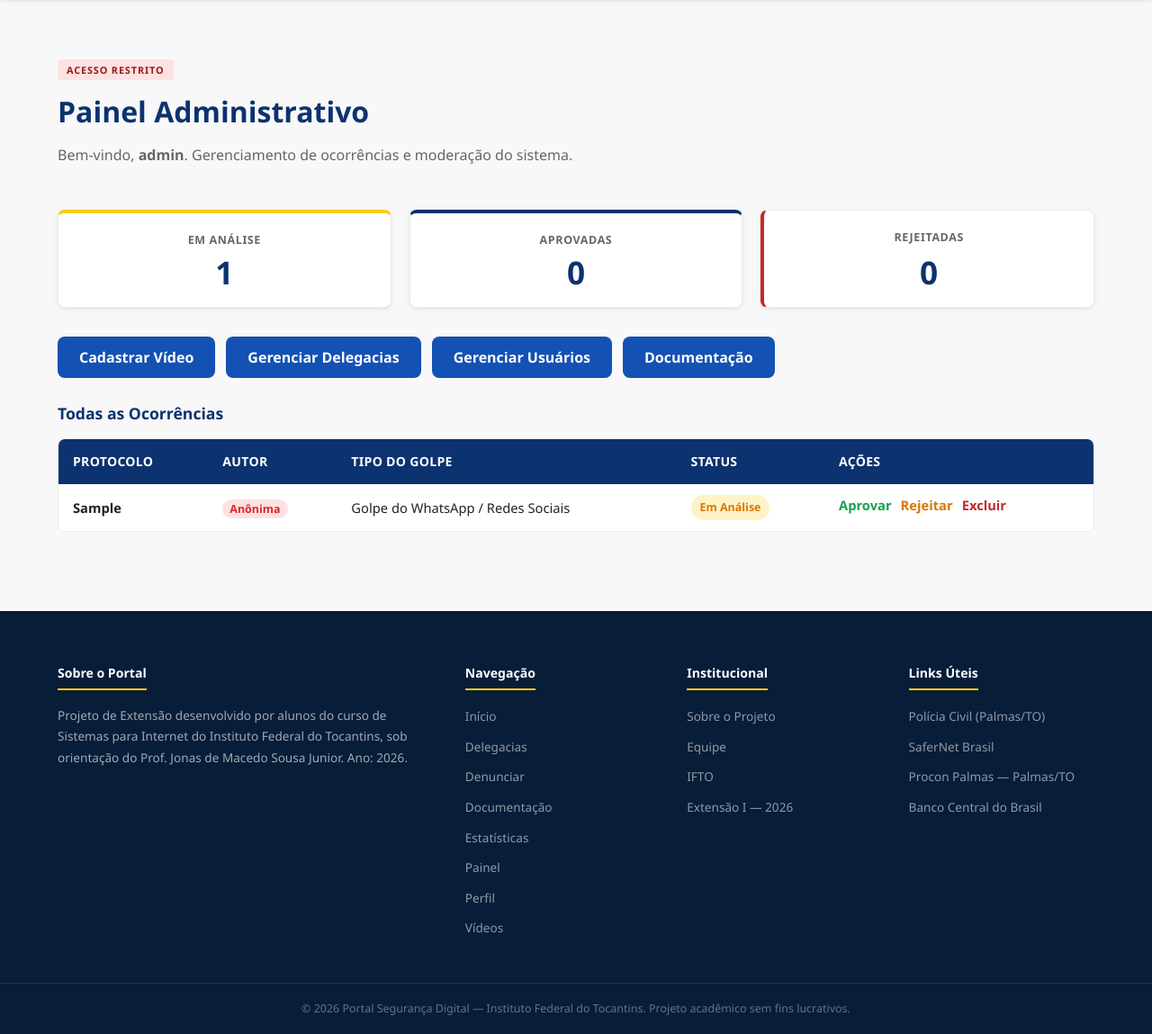
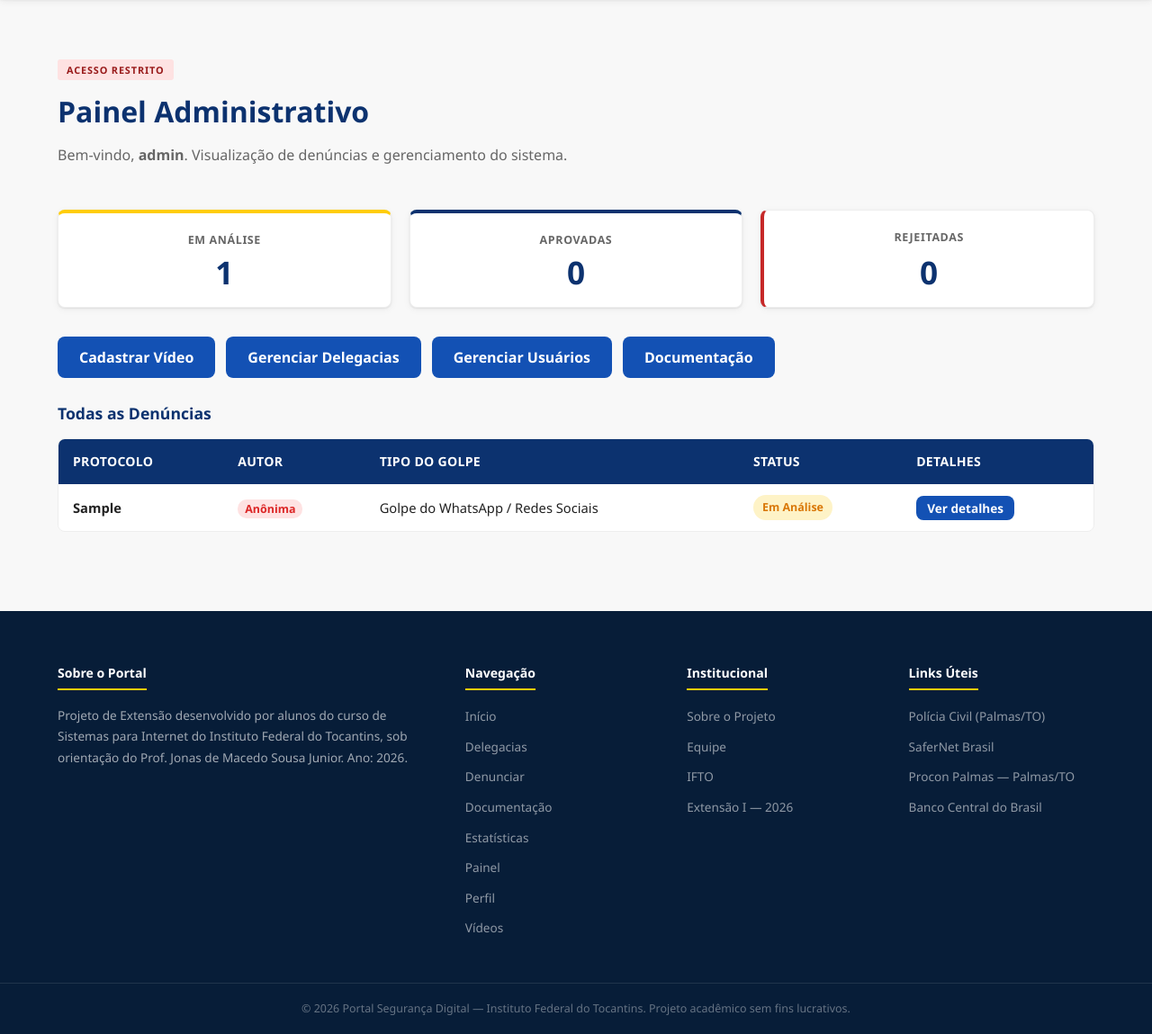
Before and after one commit to DevPedrin/PROJETO-EXTENSAO, a Django app: page /dashboard/admin/ in a window 1280 px wide. Shown: the part 107-1256 px from the top of the page at 90% size. Run offline with Django 5.2, Linux system fonts and the light colour scheme; a user stored in the database is signed in; tables that the repository leaves empty hold one stand-in row (values such as "Sample post").

Commit message:
alterações

```diff
--- a/apps/portal/permissions.py
+++ b/apps/portal/permissions.py
@@ -6,7 +6,7 @@ from django.shortcuts import redirect
 def eh_moderador(user):
     return (
         user.is_authenticated
-        and user.tipo_usuario in ['moderador', 'admin']
+        and user.tipo_usuario == 'moderador'
     )
 
 
--- a/apps/portal/views/moderacao.py
+++ b/apps/portal/views/moderacao.py
@@ -98,7 +98,7 @@ def publicar_denuncia(request, pk):
 
 
 @login_required
-@requer_moderador
+@requer_moderador_ou_admin
 def detalhe_denuncia_moderacao(request, pk):
     denuncia = get_object_or_404(Denuncia, pk=pk)
     return render(
--- a/templates/accounts/profile.html
+++ b/templates/accounts/profile.html
@@ -60,7 +60,7 @@
 
         <div class="form-row" style="margin-bottom: 24px;">
           <label for="nova_senha">Alterar Senha</label>
-          <input type="password" id="nova_senha" name="nova_senha" placeholder="Digite apenas se desejar alterar a senha">
+          <input type="password" value="" id="nova_senha" name="nova_senha" placeholder="Digite apenas se desejar alterar a senha">
           <small style="color: var(--cinza-texto); display: block; margin-top: 6px; font-size: 0.85rem;">Deixe este campo em branco para manter a sua credencial atual.</small>
         </div>
 
--- a/templates/portal/dashboard_admin.html
+++ b/templates/portal/dashboard_admin.html
@@ -6,7 +6,10 @@
     <div class="secao-header">
       <span class="golpe-tipo tipo-alto" aria-hidden="true">Acesso Restrito</span>
       <h2 id="titulo-dashboard-admin" class="gov-subtitle">Painel Administrativo</h2>
-      <p class="gov-text">Bem-vindo, <strong>{{ request.user.username }}</strong>. Gerenciamento de ocorrências e moderação do sistema.</p>
+      <p class="gov-text">
+        Bem-vindo, <strong>{{ request.user.username }}</strong>.
+        Visualização de denúncias e gerenciamento do sistema.
+      </p>
     </div>
 
     <div style="display:grid;grid-template-columns:repeat(auto-fit,minmax(200px,1fr));gap:20px;margin-bottom:32px;" role="status">
@@ -14,10 +17,12 @@
         <p class="stat-title" style="font-size:0.78rem;">Em Análise</p>
         <span class="stat-val" style="font-size:2.2rem;">{{ total_analise }}</span>
       </div>
+
       <div class="gov-stat-card blue-border" style="padding:20px;">
         <p class="stat-title" style="font-size:0.78rem;">Aprovadas</p>
         <span class="stat-val" style="font-size:2.2rem;">{{ total_aprovadas }}</span>
       </div>
+
       <div class="gov-stat-card" style="padding:20px;border-left:4px solid var(--vermelho-alerta);">
         <p class="stat-title" style="font-size:0.78rem;">Rejeitadas</p>
         <span class="stat-val" style="font-size:2.2rem;">{{ total_rejeitadas }}</span>
@@ -28,18 +33,23 @@
       <a href="{% url 'portal:cadastrar_video' %}" class="btn btn-primario">
         Cadastrar Vídeo
       </a>
+
       <a href="{% url 'portal:painel_delegacias' %}" class="btn btn-primario">
         Gerenciar Delegacias
       </a>
+
       <a href="{% url 'usuarios' %}" class="btn btn-primario">
         Gerenciar Usuários
       </a>
+
       <a href="{% url 'portal:documentacao' %}" target="_blank" class="btn btn-primario">
         Documentação
       </a>
     </div>
 
-    <h3 class="gov-card-title" style="font-size:1.1rem;margin-bottom:16px;">Todas as Ocorrências</h3>
+    <h3 class="gov-card-title" style="font-size:1.1rem;margin-bottom:16px;">
+      Todas as Denúncias
+    </h3>
 
     <div class="gov-table-container">
       <table class="gov-table" aria-label="Lista de todas as denúncias">
@@ -49,34 +59,43 @@
             <th scope="col">Autor</th>
             <th scope="col">Tipo do Golpe</th>
             <th scope="col">Status</th>
-            <th scope="col">Ações</th>
+            <th scope="col">Detalhes</th>
           </tr>
         </thead>
+
         <tbody>
           {% for d in denuncias %}
           <tr>
-            <td style="font-weight:600;">{{ d.protocolo }}</td>
+            <td style="font-weight:600;">
+              {{ d.protocolo }}
+            </td>
+
             <td>
               {% if d.anonima %}
-                <span style="font-size:0.78rem;background:#fee2e2;color:#dc2626;padding:2px 8px;border-radius:10px;font-weight:700;">Anônima</span>
+                <span style="font-size:0.78rem;background:#fee2e2;color:#dc2626;padding:2px 8px;border-radius:10px;font-weight:700;">
+                  Anônima
+                </span>
               {% else %}
                 {{ d.nome_autor }}
               {% endif %}
             </td>
-            <td>{{ d.get_tipo_golpe_display }}</td>
+
+            <td>
+              {{ d.get_tipo_golpe_display }}
+            </td>
+
             <td>
               <span class="status-badge {{ d.status }}">
                 {{ d.get_status_display }}
               </span>
             </td>
-            <td style="display:flex;gap:10px;flex-wrap:wrap;align-items:center;">
-              <a href="{% url 'portal:alterar_status_denuncia' d.pk 'aprovar' %}"
-                 style="color:#16a34a;font-weight:700;">Aprovar</a>
-              <a href="{% url 'portal:alterar_status_denuncia' d.pk 'rejeitar' %}"
-                 style="color:#d97706;font-weight:700;">Rejeitar</a>
-              <a href="{% url 'portal:alterar_status_denuncia' d.pk 'apagar' %}"
-                 style="color:var(--vermelho-alerta);font-weight:700;"
-                 onclick="return confirm('Excluir permanentemente {{ d.protocolo }}?')">Excluir</a>
+
+            <td>
+              <a href="{% url 'portal:detalhe_denuncia_moderacao' d.pk %}"
+                 class="btn btn-primario"
+                 style="padding:4px 12px;font-size:0.85rem;">
+                Ver detalhes
+              </a>
             </td>
           </tr>
           {% empty %}
```
Also changed, not shown: templates/portal/denuncia_form.html (+1 -17 lines), templates/portal/detalhe_denuncia_moderacao.html (+21 -5 lines), templates/portal/painel_delegacias.html (+1 -17 lines), apps/accounts/migrations/0002_criar_usuarios_iniciais.py.
